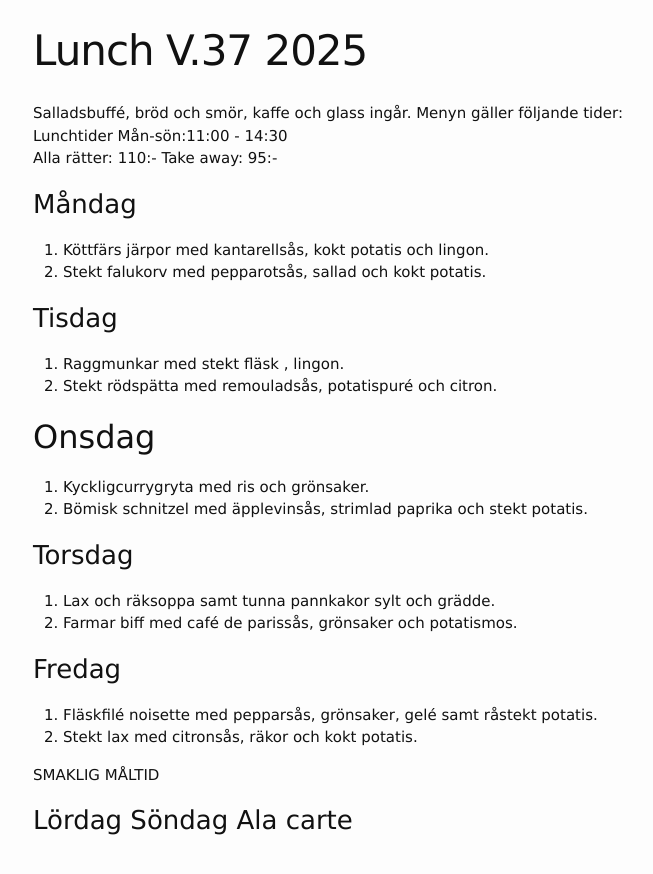
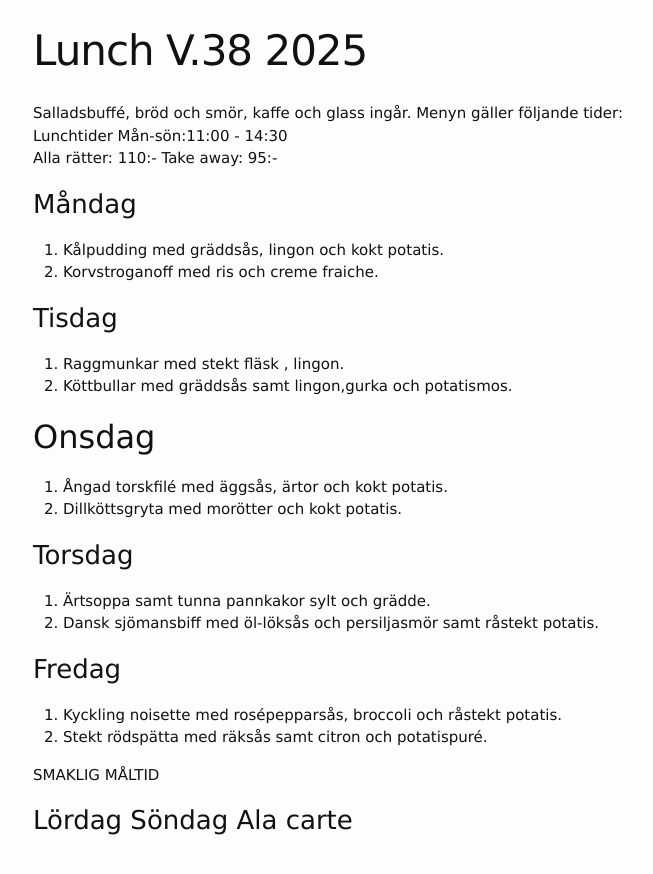
Before and after one commit to FarInn62/farinn62.github.io, a Jekyll site: the page built from lunch.md, in a window 1280 px wide. Shown: the top 874 px of the page, without its empty margins (237-890 px from the left). Built offline with Jekyll 4.4.1, drawn with Linux system fonts in a browser that asks for light colours.

Commit message:
Update lunch.md

```diff
--- a/lunch.md
+++ b/lunch.md
@@ -1,6 +1,6 @@
 ---
 layout: foodmenu
-title: Lunch V.37 2025
+title: Lunch V.38 2025
 permalink: /lunch/
 published: true
 ---
@@ -11,27 +11,27 @@ Alla rätter: 110:- Take away: 95:-
 
 ### Måndag
 
-1. Köttfärs järpor med kantarellsås, kokt potatis och lingon.
-2. Stekt falukorv med pepparotsås, sallad och kokt potatis.
+1. Kålpudding med gräddsås, lingon och kokt potatis.
+2. Korvstroganoff med ris och creme fraiche.
 
 ### Tisdag
 
 1. Raggmunkar med stekt fläsk , lingon.
-2. Stekt rödspätta med remouladsås, potatispuré och citron.
+2. Köttbullar med gräddsås samt lingon,gurka och potatismos.
 
 ## Onsdag
-1. Kyckligcurrygryta med ris och grönsaker.
-2. Bömisk schnitzel med äpplevinsås, strimlad paprika och stekt potatis.
+1. Ångad torskfilé med äggsås, ärtor och kokt potatis.
+2. Dillköttsgryta med morötter och kokt potatis.
 
 ### Torsdag
 
-1. Lax och räksoppa samt tunna pannkakor sylt och grädde.
-2. Farmar biff med café de parissås, grönsaker och potatismos.
+1. Ärtsoppa samt tunna pannkakor sylt och grädde.
+2. Dansk sjömansbiff med öl-löksås och persiljasmör samt råstekt potatis.
 
 ### Fredag
 
-1. Fläskfilé noisette med pepparsås, grönsaker, gelé samt råstekt potatis.
-2. Stekt lax med citronsås, räkor och kokt potatis.
+1. Kyckling noisette med rosépepparsås, broccoli och råstekt potatis.
+2. Stekt rödspätta med räksås samt citron och potatispuré.
 
 SMAKLIG MÅLTID
 
```
